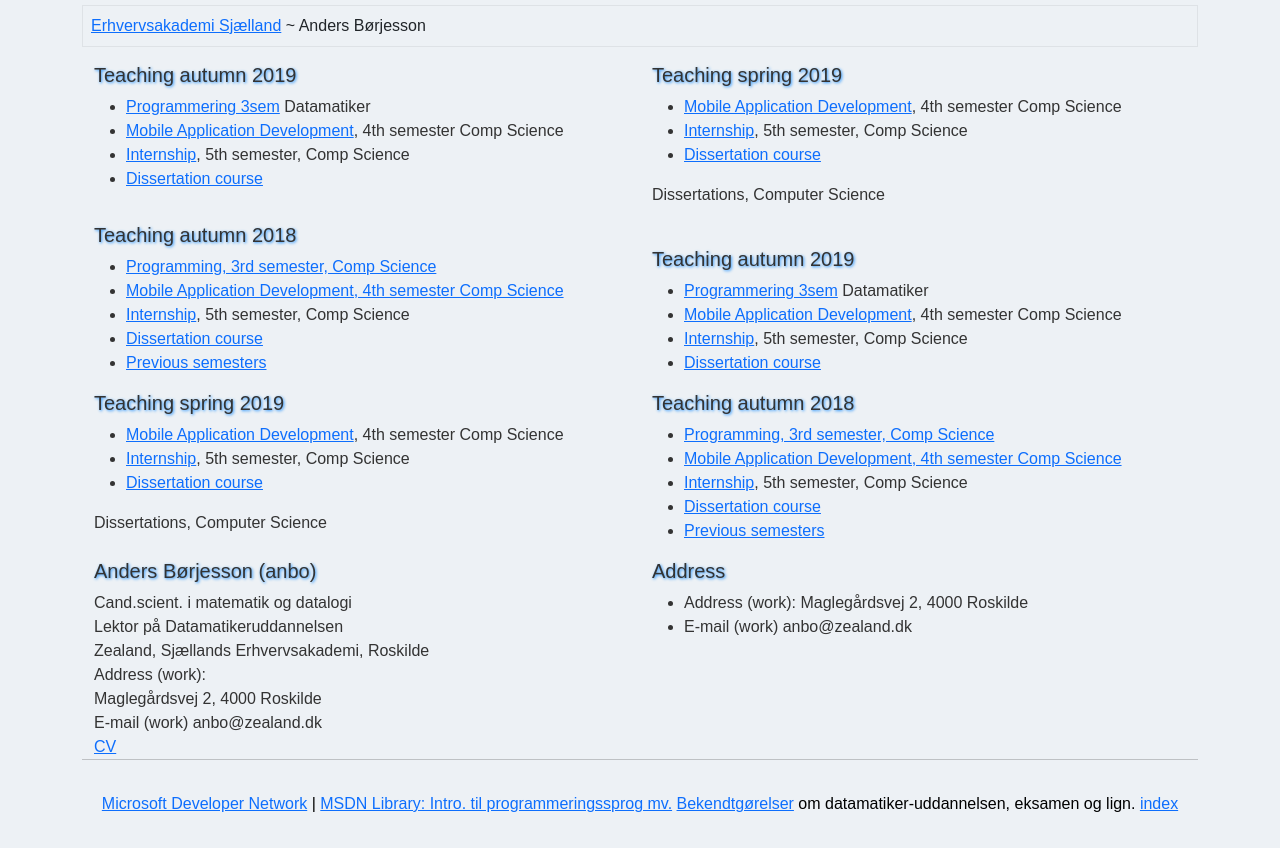
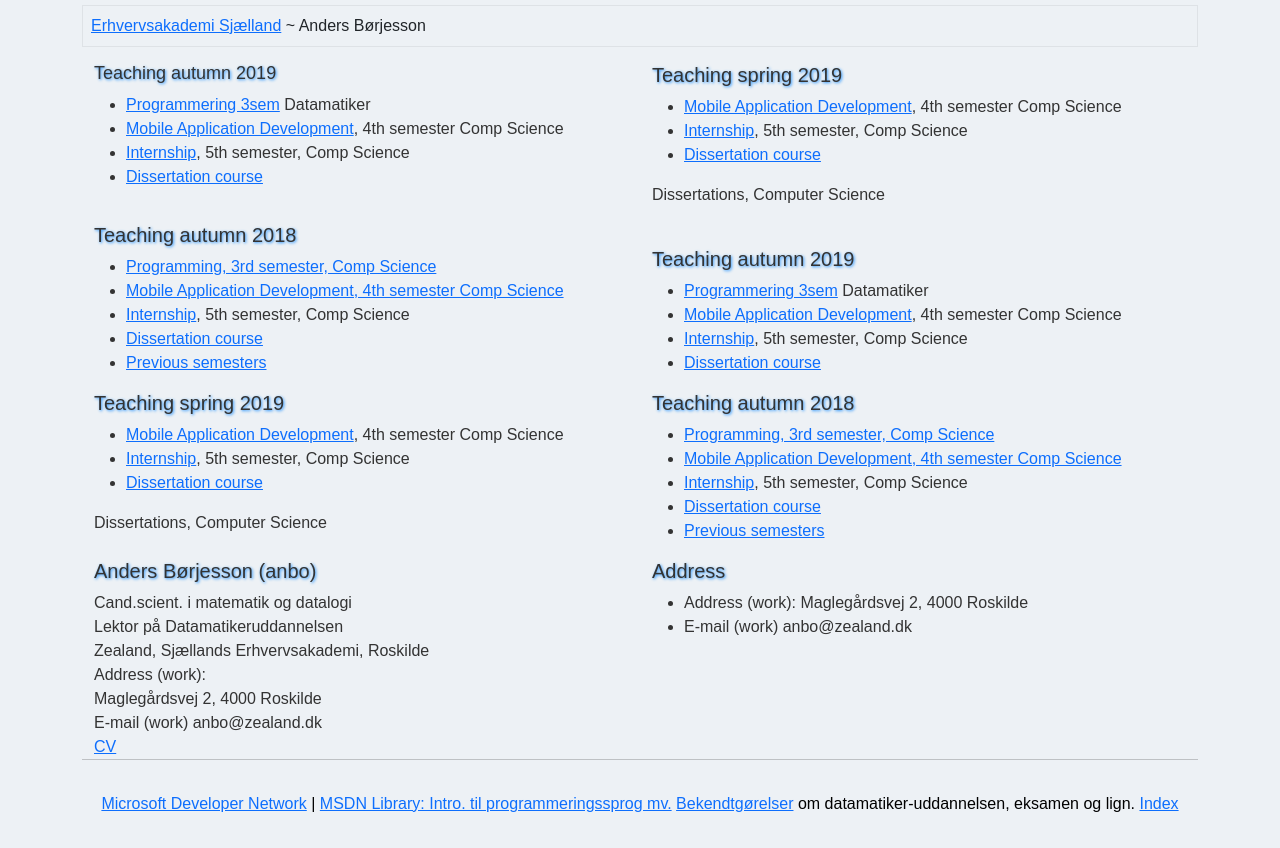
Before and after one commit to JeppeOlsen/Opgave-3, a plain HTML site: page Index.html in a window 1280 px wide. Shown: the part 67-915 px from the top of the page. Drawn offline with nearby package versions, Linux system fonts and the light colour scheme.

Commit message:
css added and small errors fixed

```diff
--- a/Anders.css
+++ b/Anders.css
@@ -1,3 +1,5 @@
+
+
 body {
     font-family: 'Arial', sans-serif;
     background-color: #edf1f5;
@@ -8,4 +10,5 @@ body {
 
 h5 {
     text-shadow: 1px 1px 3px DodgerBlue;
+
   }
--- a/Index.html
+++ b/Index.html
@@ -11,19 +11,19 @@
 </head>
 <body>
 <div class="container mt-3">
-    <h1 style="background-color:DodgerBlue"; border-style = p.dotted {border-style: dotted;} class="text-center">Anders Børjesson</h1>
+    <h1 style = "background-color:DodgerBlue" class="text-center">Anders Børjesson</h1>
     <table class="table table-bordered">
         <tr>
             <td><a href="http://www.easj.dk/">Erhvervsakademi Sjælland</a> ~ Anders B&oslash;rjesson</td>
         </tr>
     </table>
-    <div class="container"; >
+    <div class="container">
         <div class="row">
 
             <div class="col-md-6">
-                <h5>Teaching autumn 2019</h5>
+                <h5 style="font-size: 18px;">Teaching autumn 2019</h5>
                 <ul>
-                    <li><a href="https://docs.google.com/document/d/e/2PACX-1vQnP5GDXd2YmuUapbnNgaUAK-4gsDtZGDl-qZT-g3xsUCSvPhfr1OTdo7esf_b3qm3ypfQSwMuz5Mab/pub">Programmering 3sem</a> Datamatiker</li>
+                    <li ><a href="https://docs.google.com/document/d/e/2PACX-1vQnP5GDXd2YmuUapbnNgaUAK-4gsDtZGDl-qZT-g3xsUCSvPhfr1OTdo7esf_b3qm3ypfQSwMuz5Mab/pub">Programmering 3sem</a> Datamatiker</li>
                     <li><a href="https://docs.google.com/document/d/e/2PACX-1vQSdR7ZSr7DfFCc8SC0tSqz8VaLKHN8LCGRmfxTFVnl1GgkHnk_Wr_-7r_Lr5EX-qpOt7sBzo6SmHH0/pub">Mobile Application Development</a>, 4th semester Comp Science</li>
                     <li><a href="internship/index.html">Internship</a>, 5th semester, Comp Science</li>
                     <li><a href="dissertation2020spring/">Dissertation course</a></li>
@@ -115,8 +115,9 @@
 
 </div>
 <footer class="text-black text-center py-3">
-    <p><a href='https://msdn.microsoft.com/en-us/default.aspx'>Microsoft Developer Network</a> | <a href='https://msdn.microsoft.com/en-us/library/default.aspx'>MSDN Library: Intro. til programmeringssprog mv.</a>
-        <a href='https://anbo-easj.dk/bekendtgoerelser/'>Bekendtgørelser</a> om datamatiker-uddannelsen, eksamen og lign. <a href='https://anbo-easj.dk/cv/'>index</a></p>
+    <p><a href='https://msdn.microsoft.com/en-us/default.aspx'>Microsoft Developer Network</a> |
+        <a href='https://msdn.microsoft.com/en-us/library/default.aspx'>MSDN Library: Intro. til programmeringssprog mv.</a>
+        <a href='https://anbo-easj.dk/bekendtgoerelser/'>Bekendtgørelser</a> om datamatiker-uddannelsen, eksamen og lign. <a href='https://anbo-easj.dk/cv/'>Index</a></p>
 </footer>
 </body>
 </html>
```
